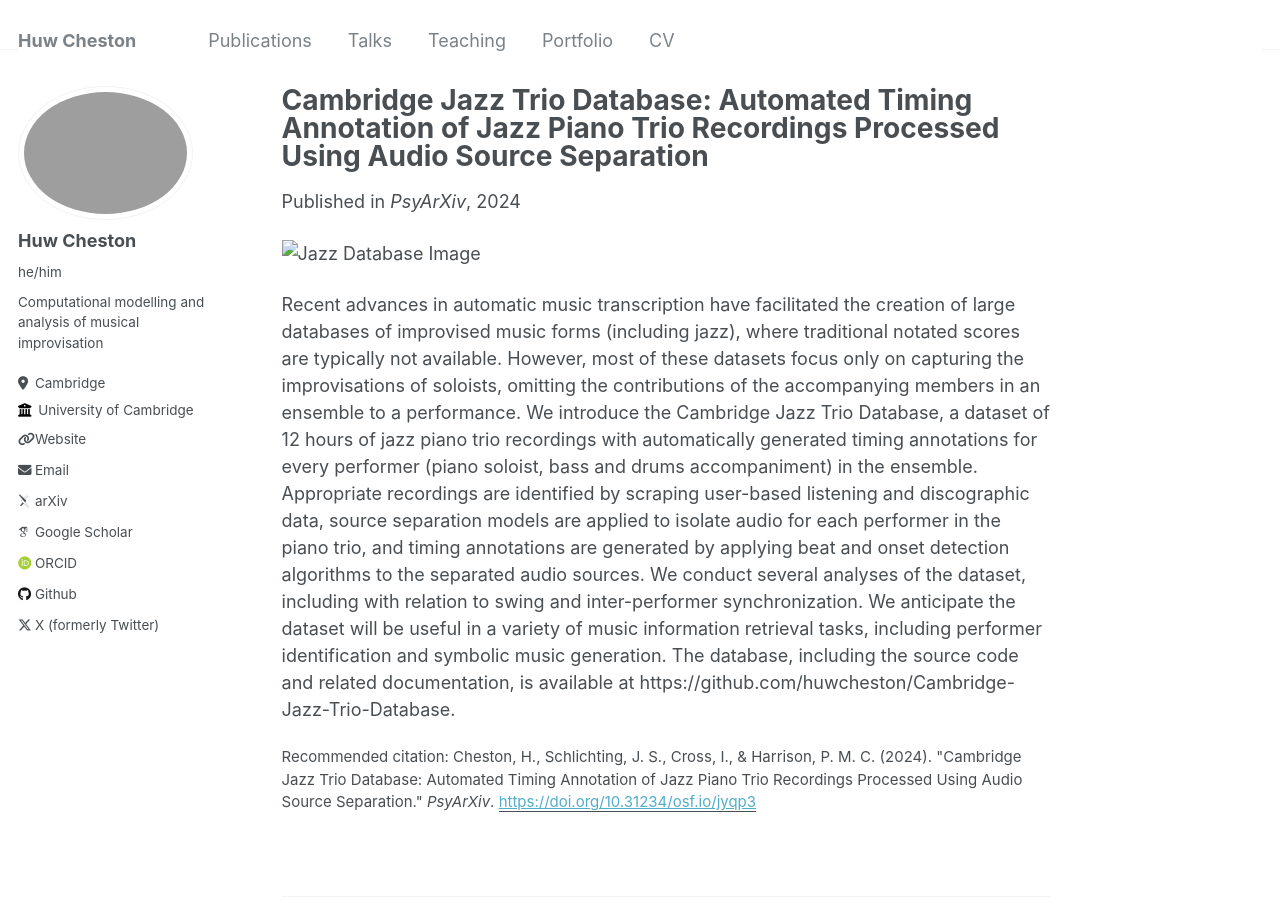
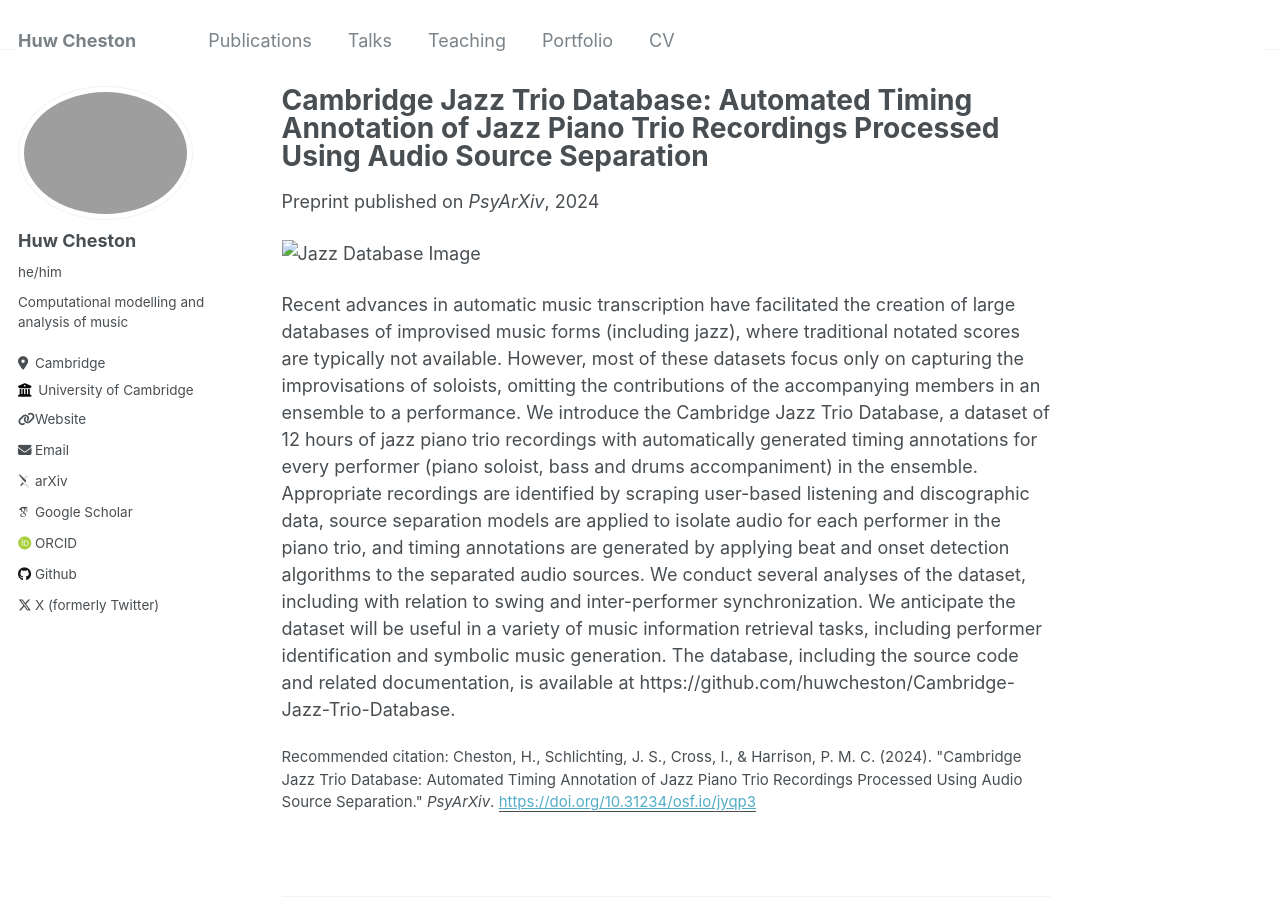
Before and after one commit to HuwCheston/huwcheston.github.io, a Jekyll site: the page built from _publications/2024-01-31-cambridge-jazz-trio-database-paper.md, in a window 1280 px wide and 900 px high. Built offline with Jekyll 4.4.1, drawn with Linux system fonts in a browser that asks for light colours; some web fonts are replaced.

Commit message:
Updated publication and site layout

```diff
--- a/_config.yml
+++ b/_config.yml
@@ -24,7 +24,7 @@ author:
   avatar           : "profile.png"
   name             : "Huw Cheston"
   pronouns         : "he/him"
-  bio              : "Computational modelling and analysis of musical improvisation"
+  bio              : "Computational modelling and analysis of music"
   location         : "Cambridge"
   employer         : "University of Cambridge"
   uri              : "https://cms.mus.cam.ac.uk/phd-students"
--- a/_layouts/single.html
+++ b/_layouts/single.html
@@ -37,7 +37,11 @@ layout: default
         {% if page.collection == 'teaching' %}
           <p> {{ page.type }}, <i>{{ page.venue }}</i>, {{ page.date | default: "1900-01-01" | date: "%Y" }} </p>
         {% elsif page.venue and page.date %}
-          <p>Published in <i>{{ page.venue }}</i>, {{ page.date | default: "1900-01-01" | date: "%Y" }} </p>
+          {% if page.preprint %}
+            <p>Preprint published on <i>{{ page.venue }}</i>, {{ page.date | default: "1900-01-01" | date: "%Y" }} </p>
+          {% else %}
+            <p>Published in <i>{{ page.venue }}</i>, {{ page.date | default: "1900-01-01" | date: "%Y" }} </p>
+          {% endif %}
         {% elsif page.date %}
           <p class="page__date"><strong><i class="fa fa-fw fa-calendar" aria-hidden="true"></i> {{ site.data.ui-text[site.locale].date_label | default: "Published:" }}</strong> <time datetime="{{ page.date | date_to_xmlschema }}">{{ page.date | default: "1900-01-01" | date: "%B %d, %Y" }}</time></p>
         {% endif %}
```
Also changed, not shown: _pages/non-menu-page.md (deleted, +0 -16 lines).
